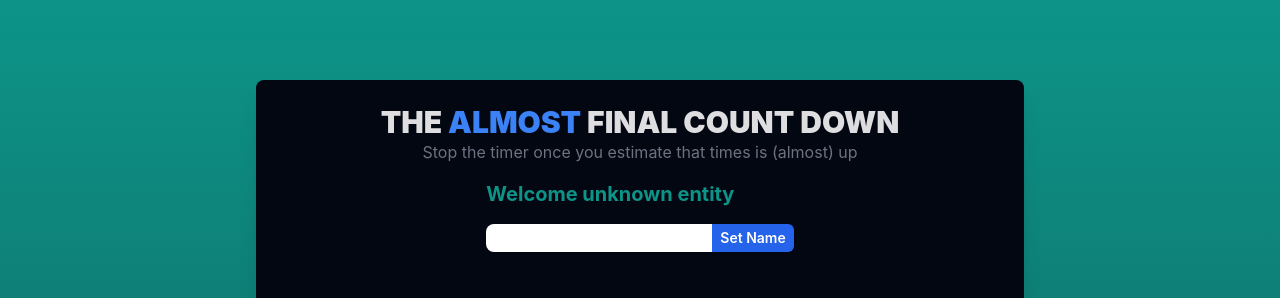
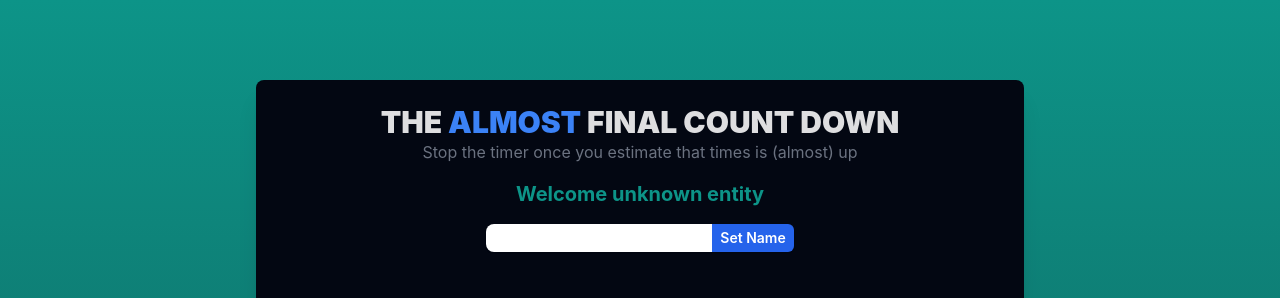
Before and after one commit to AiroldiFederico/Countdown-challenge, a React (Vite) app: page / in a window 1280 px wide. Shown: the top 298 px of the page. Built offline with nearby package versions, Linux system fonts and the light colour scheme.

Commit message:
Style fix

```diff
--- a/src/components/Player.jsx
+++ b/src/components/Player.jsx
@@ -17,14 +17,14 @@ export default function Player() {
 
   return (
     <section className="w-[48rem] h-auto bg-gray-950 rounded-lg mt-20 p-6 flex justify-top flex-col items-center shadow-xl">
-      <h1 className="font-black text-3xl">
+      <h1 className="font-black text-3xl ">
         THE <span className="text-blue-500">ALMOST</span> FINAL COUNT DOWN
       </h1>
       <span className="text-gray-500">
         Stop the timer once you estimate that times is (almost) up
       </span>
 
-      <div className="mt-4 flex flex-col gap-4 text-xl ">
+      <div className="mt-4 flex flex-col gap-4 text-xl items-center">
         <label className="font-bold text-teal-600">
           Welcome {enteredPlayerName ?? "unknown entity"}
         </label>
```
